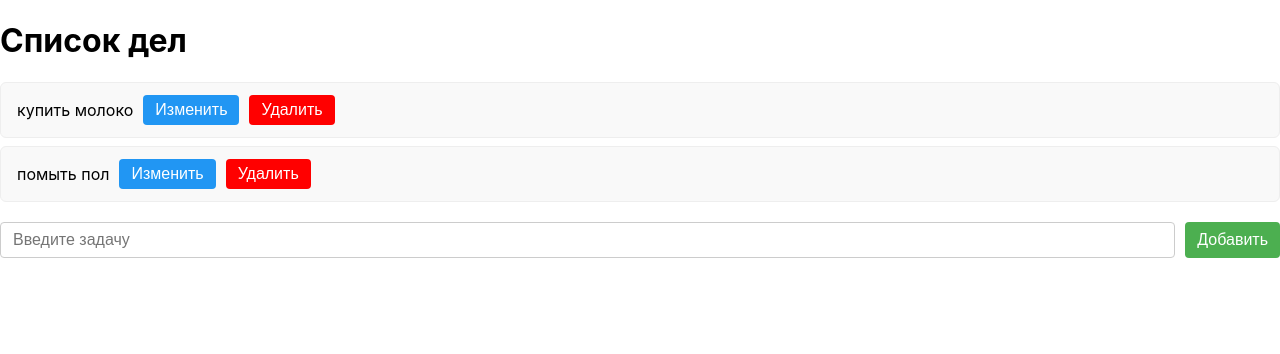
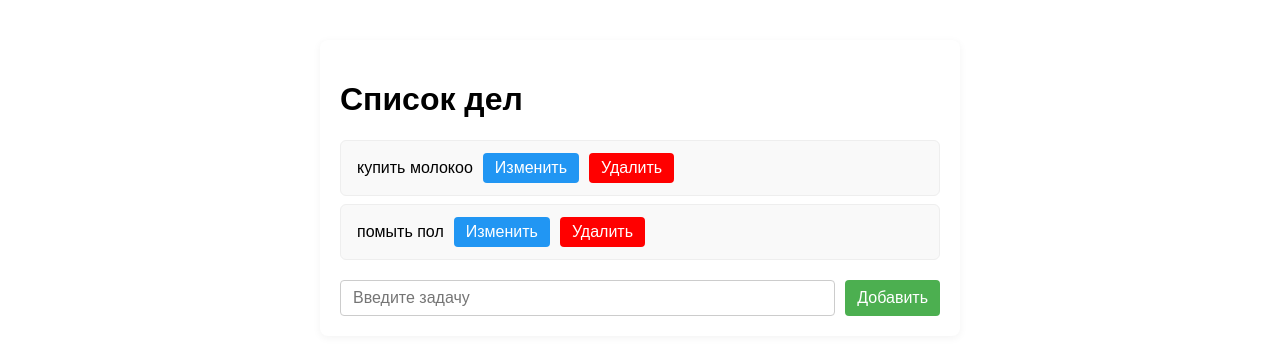
Before and after one commit to au-nas/server-lesson5new, a React (Vite) app: page / in a window 1280 px wide. Shown: the top 354 px of the page. Built offline with nearby package versions, Linux system fonts and the light colour scheme; data requests are answered from the project's data file.

Commit message:
вынесла CRUD в hooks

```diff
--- a/src/App.jsx
+++ b/src/App.jsx
@@ -1,11 +1,10 @@
-import { useEffect, useState } from 'react';
+import { useState } from 'react';
 import { Button } from './components/Button';
+import { useRequestTodos } from './hooks/use-request-todos';
 import buttonStyles from './components/Button.module.css';
 import appStyles from './App.module.css';
 
 export const App = () => {
-	const [todos, setTodos] = useState([]); // все дела
-	const [isLoading, setIsLoading] = useState(false); // лоадер
 	const [newTodo, setNewTodo] = useState(''); // текст нового дела
 
 	const [editingIdTodo, setEditingIdTodo] = useState(null); //id дела которое редактируем
@@ -20,79 +19,11 @@ export const App = () => {
 		setEditingInputTextTodo('');
 	};
 
-	// GET загружаем тудус с json-server при загрузке страницы
-	useEffect(() => {
-		setIsLoading(true);
-
-		fetch('http://localhost:3003/todos')
-			.then((loadedData) => loadedData.json())
-			.then((loadedTodos) => {
-				setTodos(loadedTodos);
-			})
-			.catch((error) => console.log('Ошибка загрузки:', error))
-			.finally(() => setIsLoading(false));
-	}, []);
-
-	// POST создаем тудус
-	const requestAddTodo = (e) => {
-		e.preventDefault();
-
-		const title = newTodo.trim();
-		if (!title) return; // прекращаем выполнение если пустая строка
-
-		fetch('http://localhost:3003/todos', {
-			method: 'POST',
-			headers: { 'Content-Type': 'application/json;charset=utf-8' },
-			body: JSON.stringify({
-				text: title,
-				completed: false,
-			}),
-		})
-			.then((rawResponce) => rawResponce.json())
-			.then((responce) => {
-				console.log('Дело добавлено, ответ сервера:', responce);
-				setTodos((prevTodos) => [...prevTodos, responce]); // добавляем задачу
-				setNewTodo('');
-			})
-			.catch((error) => console.log('Ошибка', error));
-	};
-
-	//PUT
-	const requestEditTodo = (id, title) => {
-		const newTitle = title.trim();
-
-		fetch(`http://localhost:3003/todos/${id}`, {
-			method: 'PATCH',
-			headers: { 'Content-Type': 'application/json;charset=utf-8' },
-			body: JSON.stringify({ text: newTitle }),
-		})
-			.then((responce) => responce.json())
-			.then((editedTodo) => {
-				setTodos((prevTodos) =>
-					prevTodos.map((todo) => (todo.id === id ? editedTodo : todo)),
-				);
-				setNewTodo(''); // очищаем инпут
-				cancelEdit();
-			})
-			.catch((err) => console.log('Ошибка', err));
-	};
-
-	//DELETE
-
-	const requestDeleteTodo = (id) => {
-		fetch(`http://localhost:3003/todos/${id}`, {
-			method: 'DELETE',
-		})
-			// .then((rawResponce) => rawResponce.json())
-			.then((responce) => {
-				console.log('Дело удалено, ответ сервера:', responce);
-				setTodos((prevTodos) => prevTodos.filter((todo) => todo.id !== id));
-			})
-			.catch((err) => console.log('Ошибка', err));
-	};
+	const { todos, isLoading, requestAddTodo, requestEditTodo, requestDeleteTodo } =
+		useRequestTodos({ newTodo, setNewTodo, cancelEdit });
 
 	return (
-		<div>
+		<div className={appStyles.container}>
 			<h1>Список дел</h1>
 			{isLoading ? (
 				<p>Загрузка...</p>
@@ -153,7 +84,11 @@ export const App = () => {
 						</ul>
 					)}
 					{/* форма */}
-					<form onSubmit={requestAddTodo} className={appStyles.form} id="addTodoForm">
+					<form
+						onSubmit={requestAddTodo}
+						className={appStyles.form}
+						id="addTodoForm"
+					>
 						<input
 							value={newTodo}
 							onChange={(e) => setNewTodo(e.target.value)}
--- a/src/db.json
+++ b/src/db.json
@@ -1,7 +1,7 @@
 {
   "todos": [
     {
-      "text": "купить молоко",
+      "text": "купить молокоо",
       "completed": false,
       "id": 1
     },
--- /dev/null
+++ b/src/hooks/use-request-todos.jsx
@@ -0,0 +1,85 @@
+import { useState, useEffect } from 'react';
+
+export const useRequestTodos = ({ newTodo, setNewTodo, cancelEdit }) => {
+	const [todos, setTodos] = useState([]); // все дела
+	const [isLoading, setIsLoading] = useState(false); // лоадер
+
+	// GET загружаем тудус с json-server при загрузке страницы
+		useEffect(() => {
+			setIsLoading(true);
+
+			fetch('http://localhost:3003/todos')
+				.then((loadedData) => loadedData.json())
+				.then((loadedTodos) => {
+					setTodos(loadedTodos);
+				})
+				.catch((error) => console.log('Ошибка загрузки:', error))
+				.finally(() => setIsLoading(false));
+		}, []);
+
+		// POST создаем тудус
+		const requestAddTodo = (e) => {
+			e.preventDefault();
+
+			const title = newTodo.trim();
+			if (!title) return; // прекращаем выполнение если пустая строка
+
+			fetch('http://localhost:3003/todos', {
+				method: 'POST',
+				headers: { 'Content-Type': 'application/json;charset=utf-8' },
+				body: JSON.stringify({
+					text: title,
+					completed: false,
+				}),
+			})
+				.then((rawResponce) => rawResponce.json())
+				.then((responce) => {
+					console.log('Дело добавлено, ответ сервера:', responce);
+					setTodos((prevTodos) => [...prevTodos, responce]); // добавляем задачу
+					setNewTodo('');
+				})
+				.catch((error) => console.log('Ошибка', error));
+		};
+
+		//PUT
+		const requestEditTodo = (id, title) => {
+			const newTitle = title.trim();
+
+			fetch(`http://localhost:3003/todos/${id}`, {
+				method: 'PATCH',
+				headers: { 'Content-Type': 'application/json;charset=utf-8' },
+				body: JSON.stringify({ text: newTitle }),
+			})
+				.then((responce) => responce.json())
+				.then((editedTodo) => {
+					setTodos((prevTodos) =>
+						prevTodos.map((todo) => (todo.id === id ? editedTodo : todo)),
+					);
+					setNewTodo(''); // очищаем инпут
+					cancelEdit();
+				})
+				.catch((err) => console.log('Ошибка', err));
+		};
+
+		//DELETE
+
+		const requestDeleteTodo = (id) => {
+			fetch(`http://localhost:3003/todos/${id}`, {
+				method: 'DELETE',
+			})
+				// .then((rawResponce) => rawResponce.json())
+				.then((responce) => {
+					console.log('Дело удалено, ответ сервера:', responce);
+					setTodos((prevTodos) => prevTodos.filter((todo) => todo.id !== id));
+				})
+				.catch((err) => console.log('Ошибка', err));
+		};
+
+		return ({
+			todos,
+			isLoading,
+			requestAddTodo,
+			requestEditTodo,
+			requestDeleteTodo
+		});
+};
```
